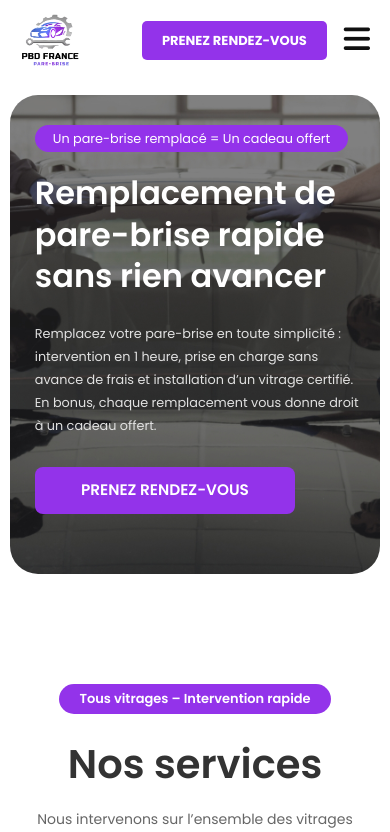
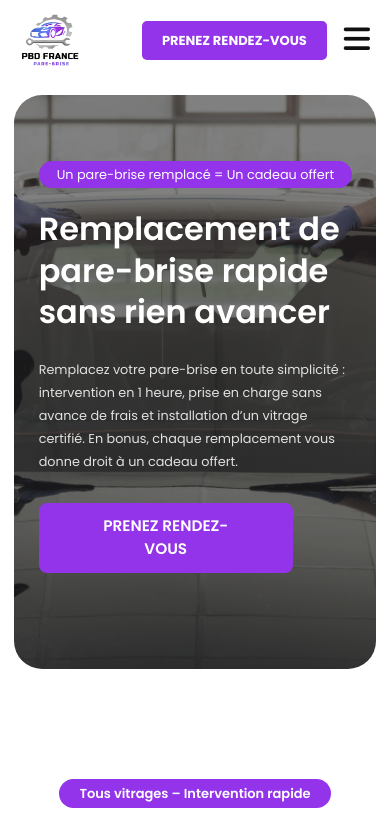
Before and after one commit to asmatrouky/parebrisedepannage, a Next.js app: page / in a window 390 px wide. Shown: the top 832 px of the page. Built offline with nearby package versions, Linux system fonts and the light colour scheme.

Commit message:
Mise à jour css mobile

```diff
--- a/app/globals.css
+++ b/app/globals.css
@@ -319,10 +319,10 @@ body {
 @media (max-width: 768px) {
   .hero-container {
     margin-top : 75px;
-    min-height: 50vh;
+    min-height: 68vh;
     padding: 30px 20px;
     box-shadow: none;
-    width: 95%;
+    width: 93%;
 
   }
 
```
